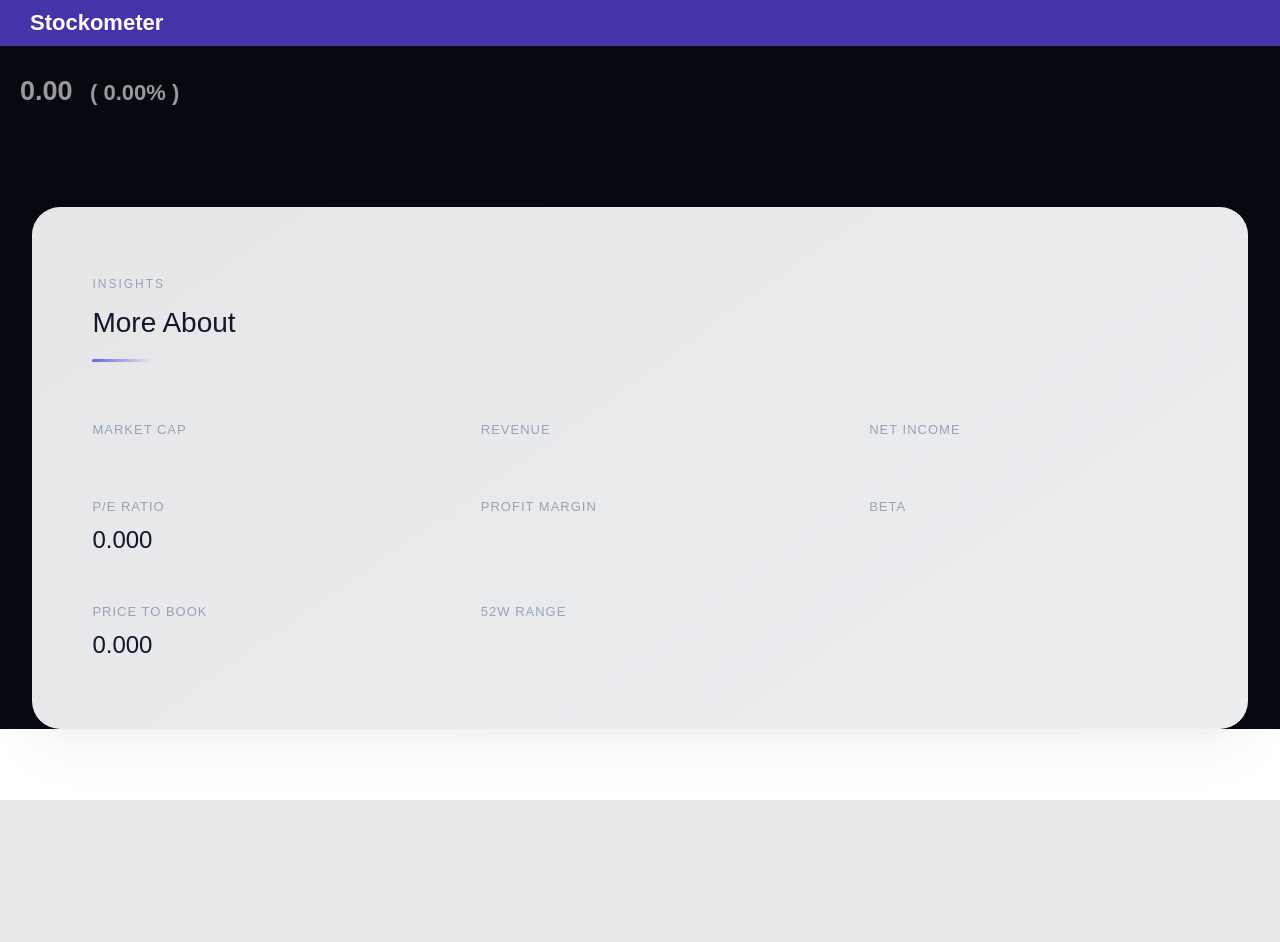
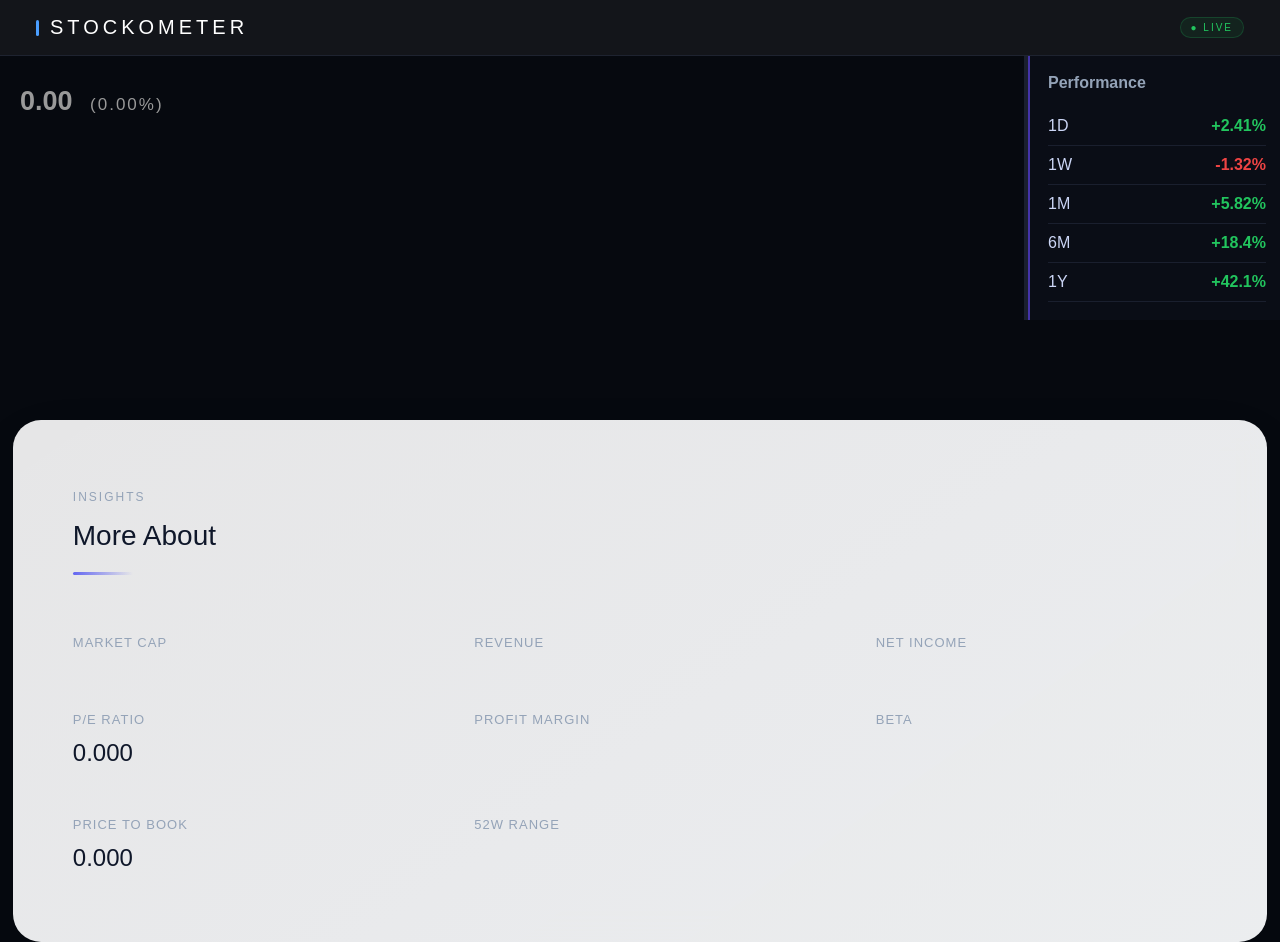
Before and after one commit to AlvinJoby/stockometer, a Flask app: template templates/main.html in a window 1280 px wide. Before the commit the page ends 800 px from the top, so only its background shows below. Run offline with Flask 3, Linux system fonts and the light colour scheme; the template is opened without the code that fills it, so the values that code supplies are empty.

Commit message:
added returns(side) panel

```diff
--- a/app.py
+++ b/app.py
@@ -3,6 +3,7 @@ from validation import validateInput
 from retrieveData import retrieve_data,retrieve_ltp,retrieve_companyInfo
 from graph import generate_graph
 from analysis.rsi_indicator import calculate_rsi,mark_signals
+from analysis.periodic_returns import periodic_returns
 from analysis.company_data import companyData,format_number
 from analysis.daily_returns import price_change,dailyReturns
 import pandas as pd
@@ -44,12 +45,14 @@ def analyze():
     dailyReturns(data,symbol)
     calculate_rsi(data,symbol)
     mark_signals(data,symbol)
+    periodicReturns = periodic_returns(data,symbol)
+
 
     graphPlot = generate_graph(data,symbol,show_rsi=True)
 
     return render_template("main.html",graph=graphPlot,symbol_name=ticker.info['longName'],
                            tLTP=LTP['tLTP'],percentChange=LTP['percentChange'],
-                           currency=ticker.info['currency'],company=company)
+                           currency=ticker.info['currency'],company=company,periodicReturns=periodicReturns)
 
 
 if __name__ == "__main__":
--- a/graph.py
+++ b/graph.py
@@ -177,7 +177,7 @@ def generate_graph(data, symbol, show_rsi=False):
         fig,
         full_html=False,
         config={
-            "scrollZoom": True,
+            "scrollZoom": False,
             "displaylogo": False,
             "displayModeBar": False,
             "responsive": True
--- a/static/main.css
+++ b/static/main.css
@@ -4,26 +4,61 @@
     box-sizing: border-box;
     font-family: Arial, sans-serif;
 }
-
+.bg_color{
+    background-color: #06090f;
+    z-index: -100;
+}
 .navbar {
-    background-color: #4434a9;
-    padding: 10px 30px;
-    /* position: sticky; */
+    background-color: #13151a;
+    padding: 16px 36px;
+    border-bottom: 1px solid #1e2330;
     top: 0;
     z-index: 1000;
+    display: flex;
+    align-items: center;
+    justify-content: space-between;
 }
 
 .navbar h1 {
     margin: 0;
     color: white;
-    font-size: 22px;
+    font-size: 20px;
+    font-weight: 300;
+    letter-spacing: 4px;
+    text-transform: uppercase;
+    position: relative;
+    padding-left: 14px;
+}
+
+/* accent bar left of brand name */
+.navbar h1::before {
+    content: "";
+    position: absolute;
+    left: 0;
+    top: 50%;
+    transform: translateY(-50%);
+    width: 3px;
+    height: 70%;
+    background: #4a9eff;
+    border-radius: 2px;
+}
+
+/* techy status chip */
+.navbar::after {
+    content: "● LIVE";
+    font-size: 10px;
+    font-weight: 500;
+    letter-spacing: 2px;
+    color: #22c55e;
+    background: rgba(34, 197, 94, 0.08);
+    border: 1px solid rgba(34, 197, 94, 0.2);
+    padding: 4px 10px;
+    border-radius: 20px;
 }
 
 .symbol_header {
-    padding: 20px 20px;
-    padding-bottom: 0;
+    padding: 20px 20px 0 20px;
     color: white;
-    background-color: #06090f;
     font-size: 21px;
 }
 
@@ -50,7 +85,9 @@
 }
 
 .ltp-change {
-    font-size: 22px;
+    font-size: 17px;
+    font-weight: 300;
+    letter-spacing: 2px;
     color: #999999;
 }
 
@@ -127,7 +164,7 @@
 
 /* METRIC */
 .metric {
-    transition: transform 0.25s ease;
+    transition: transform 0.05s ease;
 }
 
 .metric span {
@@ -148,3 +185,76 @@
 .metric:hover {
     transform: translateY(-6px);
 }
+
+/* ── DRAG DIVIDER ── */
+.divider {
+    flex: 0 0 4px;
+    background: #1a1f2e;
+    cursor: col-resize;
+    transition: background 0.2s ease;
+    position: relative;
+}
+
+.divider:hover,
+.divider:active {
+    background: #4a9eff;
+}
+
+/* ── TWO-PANEL LAYOUT ── */
+.front-layout {
+    display: flex;
+    align-items: stretch;
+    width: 100%;
+}
+
+.main-panel {
+    flex: 0 0 80%;
+    min-width: 0;
+    background-color: #06090f;
+}
+
+.graph {
+    width: 100%;
+    overflow: hidden;
+}
+
+.returns-panel {
+    flex: 0 0 20%;
+    padding: 18px;
+    background: #0a0d16;
+    border-left: 2px solid #4434a9;
+    color: white;
+    font-family: "Inter", sans-serif;
+}
+/* ───────────────────────── */
+
+.returns-title {
+    font-size: 16px;
+    font-weight: 600;
+    margin-bottom: 15px;
+    color: #94a3b8;
+}
+
+.return-row {
+    display: flex;
+    justify-content: space-between;
+    padding: 10px 0;
+    border-bottom: 1px solid #1a1f2e;
+}
+
+.return-label {
+    font-weight: 500;
+    color: #cbd5f5;
+}
+
+.return-value {
+    font-weight: 600;
+}
+
+.positive {
+    color: #22c55e;
+}
+
+.negative {
+    color: #ef4444;
+}
--- /dev/null
+++ b/static/main.js
@@ -0,0 +1,35 @@
+const divider = document.getElementById("drag-divider");
+const mainPanel = document.querySelector(".main-panel");
+const returnsPanel = document.querySelector(".returns-panel");
+const container = document.querySelector(".front-layout");
+
+let isDragging = false;
+
+divider.addEventListener("mousedown", (e) => {
+  isDragging = true;
+  document.body.style.cursor = "col-resize";
+  document.body.style.userSelect = "none";
+});
+
+document.addEventListener("mousemove", (e) => {
+  if (!isDragging) return;
+
+  const containerRect = container.getBoundingClientRect();
+  const totalWidth = containerRect.width;
+  const offsetX = e.clientX - containerRect.left;
+
+  const mainPct = Math.min(Math.max((offsetX / totalWidth) * 100, 40), 85);
+  const returnsPct = 100 - mainPct - 0.4;
+
+  mainPanel.style.flex = `0 0 ${mainPct}%`;
+  returnsPanel.style.flex = `0 0 ${returnsPct}%`;
+
+  const plotDiv = mainPanel.querySelector(".js-plotly-plot");
+  if (plotDiv) Plotly.relayout(plotDiv, { autosize: true });
+});
+
+document.addEventListener("mouseup", () => {
+  isDragging = false;
+  document.body.style.cursor = "";
+  document.body.style.userSelect = "";
+});
--- a/templates/main.html
+++ b/templates/main.html
@@ -1,102 +1,106 @@
-<!DOCTYPE html>
+<!doctype html>
 <html lang="en">
-
   <head>
-    <meta charset="UTF-8">
-    <meta name="viewport" content="width=device-width, initial-scale=1.0">
-    <link rel="stylesheet" href="{{ url_for('static', filename='main.css') }}">
+    <meta charset="UTF-8" />
+    <meta name="viewport" content="width=device-width, initial-scale=1.0" />
+    <link rel="stylesheet" href="{{ url_for('static', filename='main.css') }}" />
     <title>Overview</title>
   </head>
 
   <body>
-
     <div class="navbar">
       <h1>Stockometer</h1>
     </div>
 
+    <section class="bg_color">
+      <div class="front-layout">
+
+        <div class="main-panel">
           <div class="symbol_header">
             <h2>{{ symbol_name }}</h2>
-
             <div id="ltp_area">
-
-            <span class="ltp-price
-        {{ 'positive' if percentChange > 0
-           else 'negative' if percentChange < 0
-           else 'neutral' }}">
+              <span class="ltp-price {{ 'positive' if percentChange > 0 else 'negative' if percentChange < 0 else 'neutral' }}">
                 {{ "%.2f"|format(tLTP) }}
               </span><span id="currency">{{ currency }}</span>
+              <span class="ltp-change">
+                ({% if percentChange > 0 %}+{{ "%.2f"|format(percentChange) }}%{% else %}{{ "%.2f"|format(percentChange) }}%{% endif %})
+              </span>
+            </div>
+          </div>
+          <div class="graph">{{ graph | safe }}</div>
+        </div>
 
-            <span class="ltp-change">
-                ({% if percentChange > 0 %}
-                +{{ "%.2f"|format(percentChange) }}%
-                {% else %}
-                {{ "%.2f"|format(percentChange) }}%
-                {% endif %})
-            </span>
+        <div class="divider" id="drag-divider"></div>
+
+        <div class="returns-panel">
+          <h3 class="returns-title">Performance</h3>
+          <div class="return-row">
+            <span class="return-label">1D</span>
+            <span class="return-value positive">+2.41%</span>
+          </div>
+          <div class="return-row">
+            <span class="return-label">1W</span>
+            <span class="return-value negative">-1.32%</span>
+          </div>
+          <div class="return-row">
+            <span class="return-label">1M</span>
+            <span class="return-value positive">+5.82%</span>
+          </div>
+          <div class="return-row">
+            <span class="return-label">6M</span>
+            <span class="return-value positive">+18.4%</span>
+          </div>
+          <div class="return-row">
+            <span class="return-label">1Y</span>
+            <span class="return-value positive">+42.1%</span>
+          </div>
+        </div>
 
       </div>
 
-        <div class="graph">
-            {{ graph | safe }}
-        </div>
-
-
       <section class="metrics-wrapper">
-
         <div class="metrics-panel">
-
           <div class="panel-header">
             <span class="panel-eyebrow">Insights</span>
             <h2>More About {{ company.longName }}</h2>
           </div>
-
           <div class="metrics-grid">
-
             <div class="metric">
               <span>Market Cap</span>
               <strong>{{ company.marketCap }}</strong>
             </div>
-
             <div class="metric">
               <span>Revenue</span>
               <strong>{{ company.totalRevenue }}</strong>
             </div>
-
             <div class="metric">
               <span>Net Income</span>
               <strong>{{ company.netIncomeToCommon }}</strong>
             </div>
-
             <div class="metric">
               <span>P/E Ratio</span>
               <strong>{{ "%.3f"|format(company.trailingPE) }}</strong>
             </div>
-
             <div class="metric">
               <span>Profit Margin</span>
               <strong>{{ company.profitMargins }}</strong>
             </div>
-
             <div class="metric">
               <span>Beta</span>
               <strong>{{ company.beta }}</strong>
             </div>
-
             <div class="metric">
               <span>Price to Book</span>
               <strong>{{ "%.3f"|format(company.priceToBook) }}</strong>
             </div>
-
             <div class="metric">
               <span>52W Range</span>
               <strong>{{ company.fiftyTwoWeekRange }}</strong>
             </div>
-
           </div>
-
         </div>
-
       </section>
+    </section>
+  <script src="{{ url_for('static', filename='main.js') }}"></script>
   </body>
-
 </html>
```
Also changed, not shown: analysis/periodic_returns.py (added, +18 -0 lines), 1 other file. Lines whose indentation alone changed are shown as unchanged.
